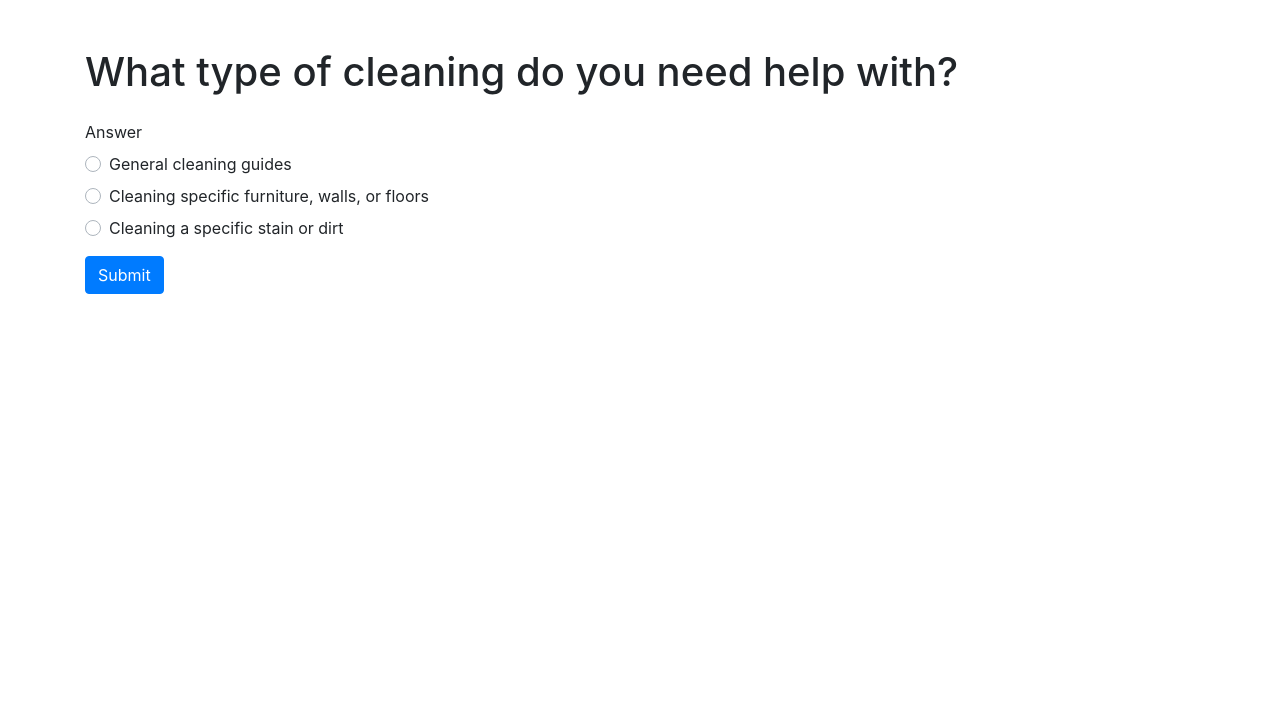
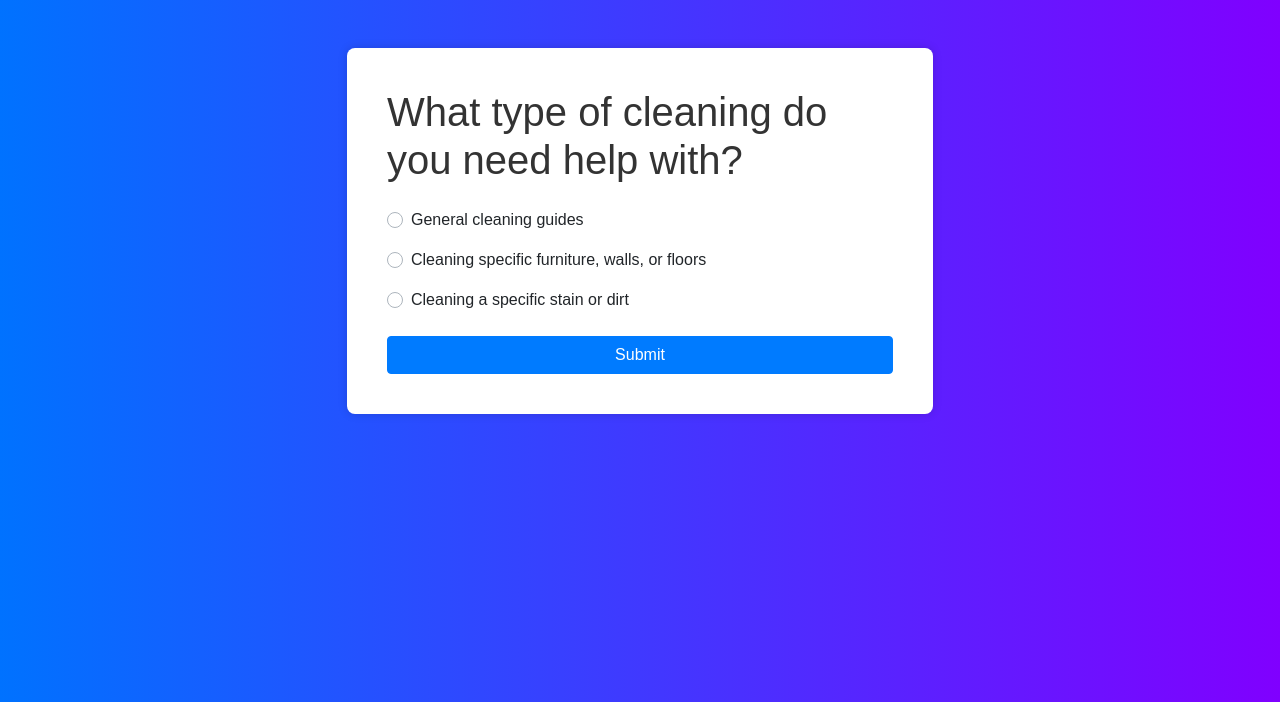
Before and after one commit to Jazhyc/ktp-practical, a Flask app: page / in a window 1280 px wide. Shown: the top 702 px of the page. Run offline with Flask 3, Linux system fonts and the light colour scheme; some libraries are stand-ins or nearby versions.

Commit message:
Improved layout of html

```diff
--- /dev/null
+++ b/static/styles.css
@@ -0,0 +1,45 @@
+body {
+    background: linear-gradient(to right, #0072ff, #8000ff);
+    font-family: Arial, sans-serif;
+}
+
+.container {
+    text-align: left;
+    margin: 0 auto;
+    width: 80%; /* Adjust this to control the width of the container */
+    max-width: 800px; /* Prevent the container from becoming too wide on large screens */
+}
+
+.form-container {
+    background-color: #ffffff;
+    padding: 40px; /* Increase padding */
+    border-radius: 8px;
+    box-shadow: 0px 0px 10px 0px rgba(0,0,0,0.15);
+    margin-bottom: 20px;
+    width: 100%; /* Add a width */
+    max-width: 800px; /* Add a max-width to prevent the container from becoming too wide on large screens */
+    margin: 0 auto; /* Center the container */
+}
+
+h1, h2, h3, h4, h5, h6 {
+    color: #333;
+}
+
+.answer-text {
+    font-size: 1.5em;
+    color: #333;
+}
+
+.reset-button {
+    padding: 10px 20px;
+    font-size: 1.2em;
+    background-color: #0072ff;
+    color: #fff;
+    border: none;
+    border-radius: 4px;
+    cursor: pointer;
+}
+
+.reset-button:hover {
+    background-color: #0056b3;
+}
--- /dev/null
+++ b/templates/layout.html
@@ -0,0 +1,14 @@
+<!DOCTYPE html>
+<html>
+<head>
+    <link rel="stylesheet" href="https://stackpath.bootstrapcdn.com/bootstrap/4.5.0/css/bootstrap.min.css">
+    <link rel="stylesheet" href="{{ url_for('static', filename='styles.css') }}">
+</head>
+<body>
+    <div class="container">
+        {% block content %}
+        <!-- Content from child templates will go here -->
+        {% endblock %}
+    </div>
+</body>
+</html>
--- a/templates/question.html
+++ b/templates/question.html
@@ -1,24 +1,23 @@
-<!DOCTYPE html>
-<html>
-<head>
-    <link rel="stylesheet" href="https://stackpath.bootstrapcdn.com/bootstrap/4.5.0/css/bootstrap.min.css">
-</head>
-<body>
-    <div class="container py-5">
-        <h1 class="mb-4"> {{ question }} </h1>
+{% extends "layout.html" %}
+
+{% block content %}
+<div class="container py-5">
+    <div class="form-container">
+        <h1 class="mb-4">{{ question }}</h1>
         <form method="POST">
             {{ form.hidden_tag() }}
             <div class="form-group">
-                {{ form.answer.label(class="d-block mb-2") }}
                 {% for subfield in form.answer %}
                     <div class="custom-control custom-radio mb-2">
                         {{ subfield(class="custom-control-input") }}
-                        {{ subfield.label(class="custom-control-label") }}
+                        <label class="custom-control-label">
+                            {{ subfield.label }}
+                        </label>
                     </div>
                 {% endfor %}
             </div>
-            {{ form.submit(class="btn btn-primary") }}
+            {{ form.submit(class="btn btn-primary btn-block") }}
         </form>
     </div>
-</body>
-</html>
+</div>
+{% endblock %}
```
Also changed, not shown: templates/answer.html (+10 -12 lines).
